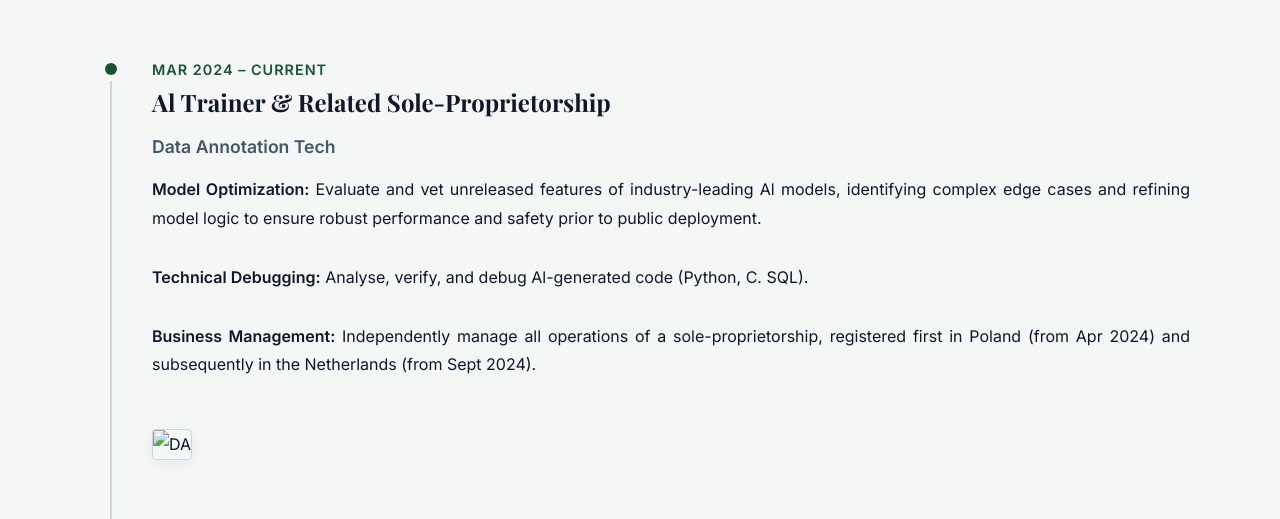
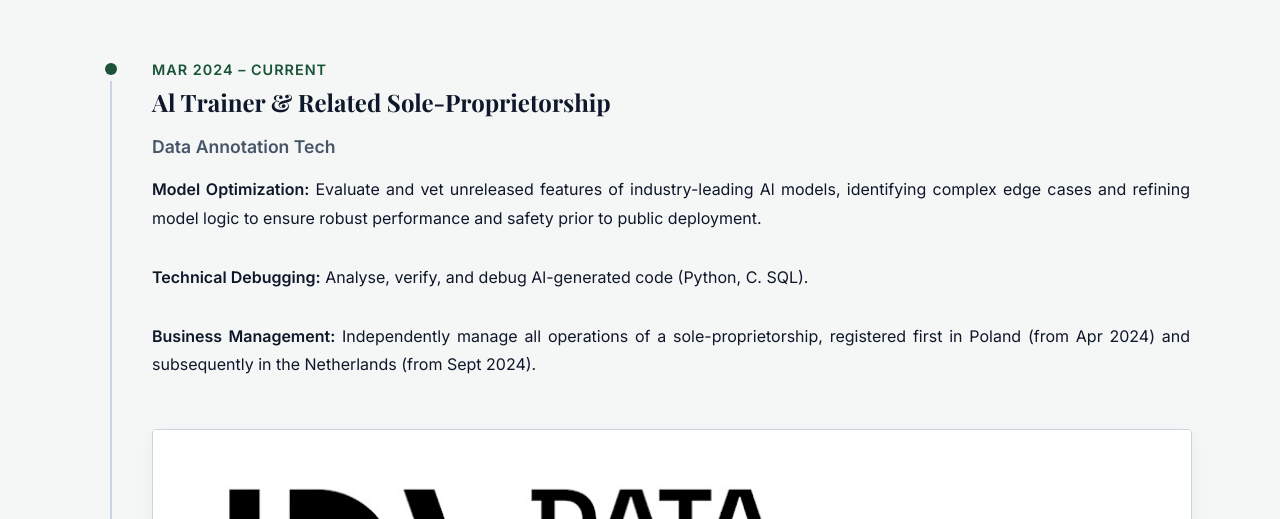
Before and after one commit to OskarKit/OskarKit.github.io, a plain HTML site: page experience.html in a window 1280 px wide. Shown: the part 281-800 px from the top of the page. Drawn offline with nearby package versions, Linux system fonts and the light colour scheme; a web font is replaced by a local one.

Commit message:
Update experience.html

```diff
--- a/experience.html
+++ b/experience.html
@@ -37,7 +37,7 @@
                 <p class="text-block" data-i18n="exp_ai_desc1"><strong>Model Optimization:</strong> Evaluate and vet unreleased features of industry-leading Al models...</p>
                 <p class="text-block" data-i18n="exp_ai_desc2"><strong>Technical Debugging:</strong> Analyse, verify, and debug Al-generated code.</p>
                 <p class="text-block" data-i18n="exp_ai_desc3"><strong>Business Management:</strong> Independently manage all operations...</p>
-                <img src="photos/image.png" alt="DA" class="timeline-img">
+                <img src="image.png" alt="DA" class="timeline-img">
 
             </div>
 
```
